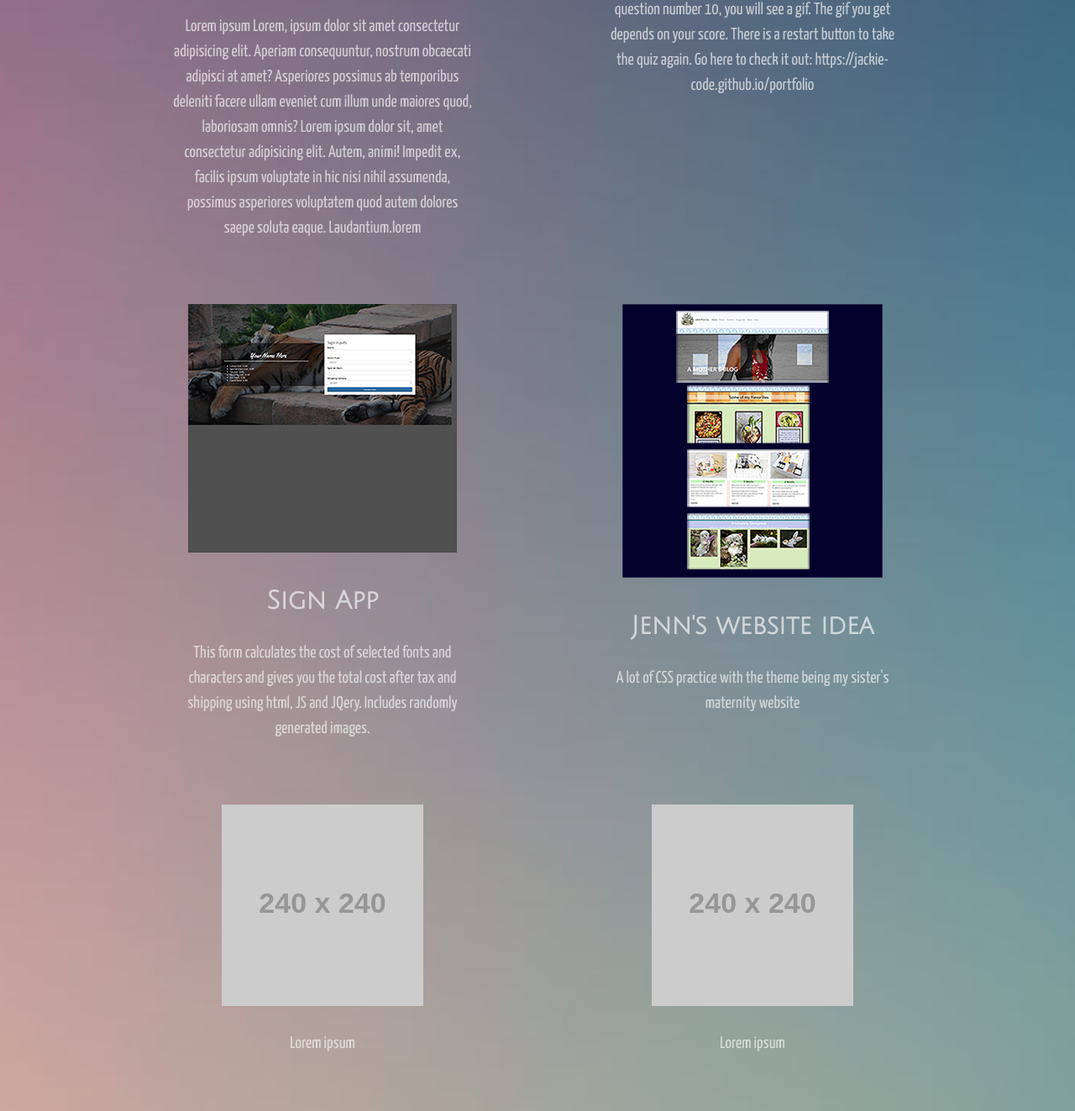
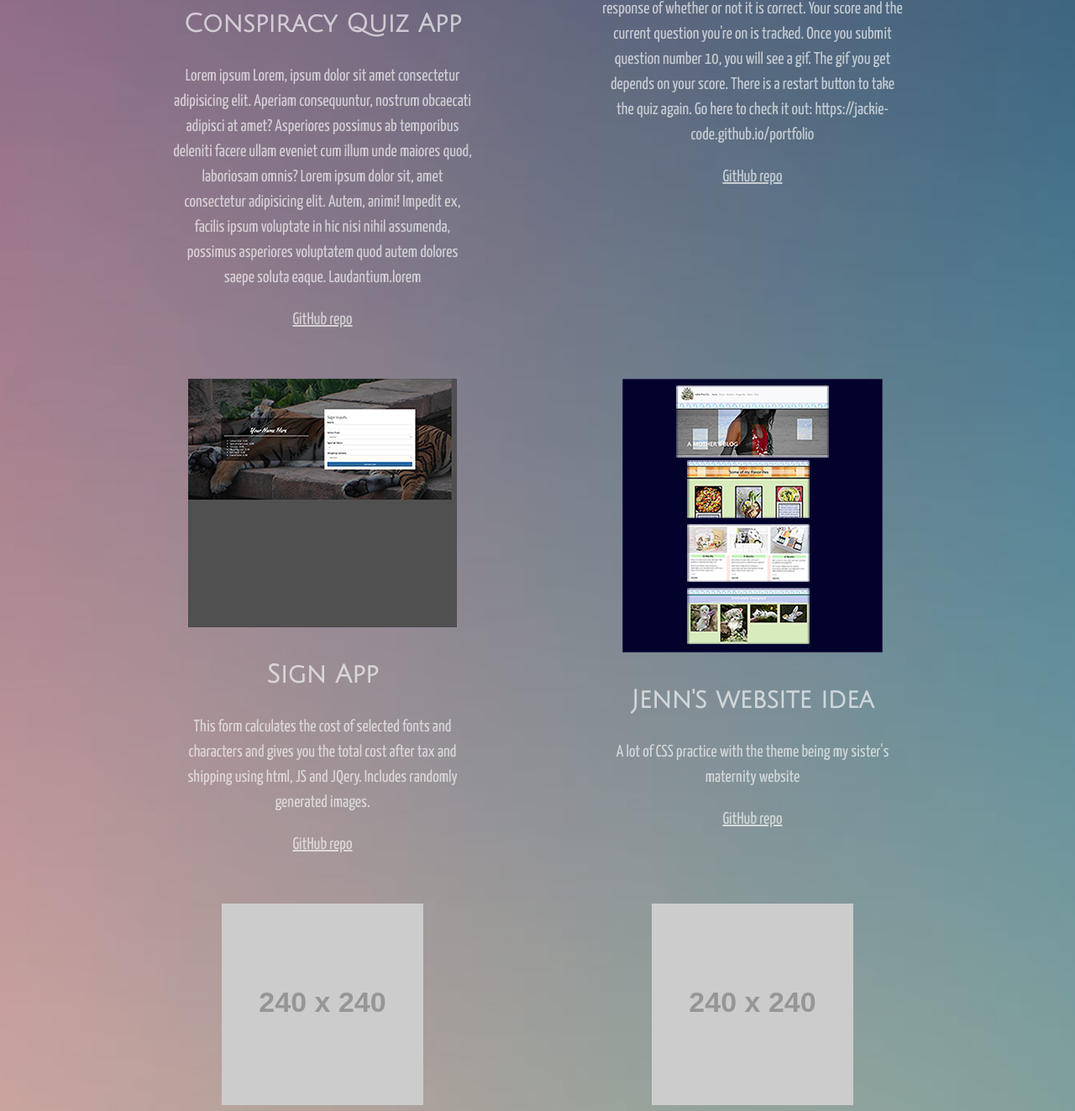
Before and after one commit to jackie-code/final_portfolio, a plain HTML site: page index.html in a window 1280 px wide. Shown: the part 1401-2724 px from the top of the page at 84% size. Drawn offline with nearby package versions, Linux system fonts and the light colour scheme; placeholder pictures from the web are drawn by us; a web font is replaced by a local one.

Commit message:
sentence

```diff
--- a/index.html
+++ b/index.html
@@ -76,26 +76,32 @@
         </section>
 
         <section class="container">
+            <h3>Click an image to go directly into site</h3>
   <div id="thegridofdestiny">
+
     <div class="item one">
       <a href="https://jackie-code.github.io/Conspiracy_Quiz/"><img src="images/conspiracy3small.jpg"></a>
       <h2>Conspiracy Quiz App</h2>
       <p>Lorem ipsum Lorem, ipsum dolor sit amet consectetur adipisicing elit. Aperiam consequuntur, nostrum obcaecati adipisci at amet? Asperiores possimus ab temporibus deleniti facere ullam eveniet cum illum unde maiores quod, laboriosam omnis? Lorem ipsum dolor sit, amet consectetur adipisicing elit. Autem, animi! Impedit ex, facilis ipsum voluptate in hic nisi nihil assumenda, possimus asperiores voluptatem quod autem dolores saepe soluta eaque. Laudantium.lorem</p>
+      <a href="https://github.com/jackie-code/Conspiracy_Quiz">GitHub repo</a>
     </div>
     <div class="item two">
         <a href="https://jackie-code.github.io/wireframe_your_quiz_app/"><img src="images/submitsmall.jpg"></a>
         <h2>GMO Quiz App</h2>
         <p>Simple quiz app about GMOs. Click start to begin answering a sequence of questions one by one and choose the answer. After submitting each answer you will recieve a response of whether or not it is correct. Your score and the current question you're on is tracked. Once you submit question number 10, you will see a gif. The gif you get depends on your score. There is a restart button to take the quiz again. Go here to check it out: https://jackie-code.github.io/portfolio</p>
+        <a href="https://github.com/jackie-code/wireframe_your_quiz_app">GitHub repo</a>
       </div>
       <div class="item three">
         <a href="https://jackie-code.github.io/04-Sign-App/"><img src="images/sign_app.jpg"></a>
         <h2>Sign App</h2>
         <p>This form calculates the cost of selected fonts and characters and gives you the total cost after tax and shipping using html, JS and JQery. Includes randomly generated images.</p>
+        <a href="https://github.com/jackie-code/04-Sign-App">GitHub repo</a>
       </div>
       <div class="item four">
         <a href="http://pbcs.us/~jmartin/capstone_redone/demo/index.php"><img src="images/jennmom.jpg"></a>
         <h2>Jenn's website idea</h2>
         <p>A lot of CSS practice with the theme being my sister's maternity website</p>
+        <a href="https://github.com/jackie-code/Jenn_site">GitHub repo</a>
       </div>
       <div class="item five">
         <a href="#"><img src="https://via.placeholder.com/240"></a>
--- a/style.css
+++ b/style.css
@@ -1,6 +1,10 @@
 * {
     box-sizing: border-box;
   }
+
+a {
+  color: inherit;
+}
 
   html {
     background-image: url("images/bg.jpg");
```
